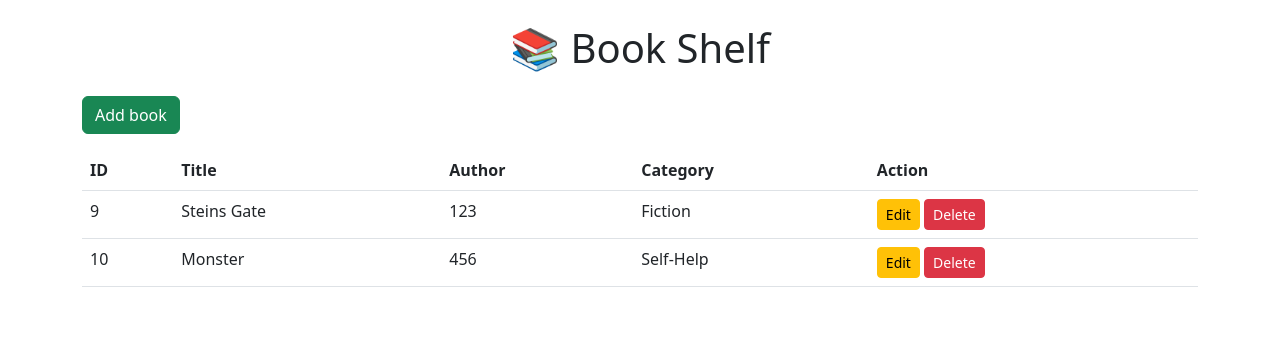
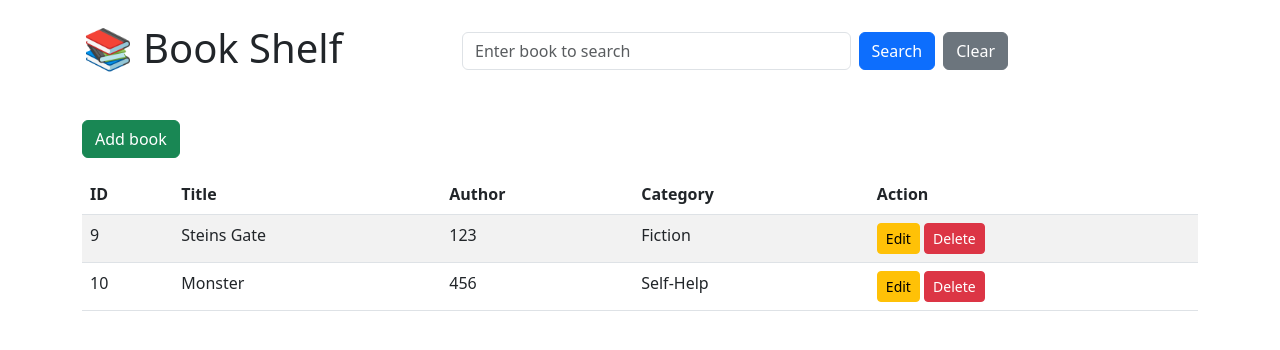
Before and after one commit to KrishKorat/CS50X, a Flask app: page / in a window 1280 px wide. Shown: the top 350 px of the page. Run offline with Flask 3, Linux system fonts and the light colour scheme; data comes from the database, SQL or seed files in the repository; both versions use the stored data as it was after the commit.

Commit message:
project search feature added

```diff
--- a/project/app.py
+++ b/project/app.py
@@ -22,10 +22,16 @@ conn.close()
 
 @app.route("/")
 def index():
+  search_query = request.args.get('search', '').strip().lower()
   conn = dbConn()
-  books = conn.execute("SELECT * FROM books").fetchall()
+
+  if search_query:
+    books = conn.execute("SELECT * FROM books WHERE LOWER(title) LIKE ?", ('%' + search_query + '%',)).fetchall()
+  else:
+    books = conn.execute("SELECT * FROM books").fetchall()
+
   conn.close()
-  return render_template('index.html', books=books)
+  return render_template('index.html', books=books, search_query=search_query)
 
 
 
--- a/project/templates/index.html
+++ b/project/templates/index.html
@@ -1,14 +1,37 @@
 {% extends "layout.html" %}
 
 {% block body %}
+
+<div class="row navbarr">
+    <div class="col-lg-3">
+        <h1 class="mb-5 text-center">📚 Book Shelf</h1>
+    </div>
+    <div class="col-lg-1"></div>
+
+    <!-- Search bar -->
+    <div class="col-lg-6 mt-2">
+        <form action="/" method="GET">
+            <div class="d-flex">
+
+                <input type="text" name="search" placeholder="Enter book to search" class="form-control me-2" value="{{ search_query }}">
+                <button type="submit" class="btn btn-primary me-2">Search</button>
+                <a href="/" class="btn btn-secondary">Clear</a>
+            </div>
+        </form>
+    </div>
+</div>
+
+
 
     <!-- Btn to add book -->
     <a href="/add" class="btn btn-success mb-3">Add book</a>
 
 
+
     <!-- Table to display books -->
 
-    <table class="table table-stripped">
+{% if books %}
+    <table class="table table-striped">
         <thead>
             <th>ID</th>
             <th>Title</th>
@@ -35,5 +58,9 @@
             {% endfor %}
         </tbody>
     </table>
+{% else %}
+    <div class="alert alert-info">No books found.</div>
+{% endif %}
+
 
 {% endblock %}
--- a/project/templates/layout.html
+++ b/project/templates/layout.html
@@ -3,9 +3,9 @@
 <head>
     <title>Book Shelf</title>
     <link rel="stylesheet" href="https://cdn.jsdelivr.net/npm/bootstrap@5.3.0/dist/css/bootstrap.min.css">
+    <link rel="stylesheet" href="../static/style.css">
 </head>
 <body class="container mt-4">
-    <h1 class="mb-4 text-center">📚 Book Shelf</h1>
     {% block body %}{% endblock %}
 </body>
 </html>
```
Also changed, not shown: project/static/style.css (+8 -0 lines), project/templates/add_book.html (+7 -0 lines), project/templates/edit_book.html (+7 -0 lines), project/books.db.
